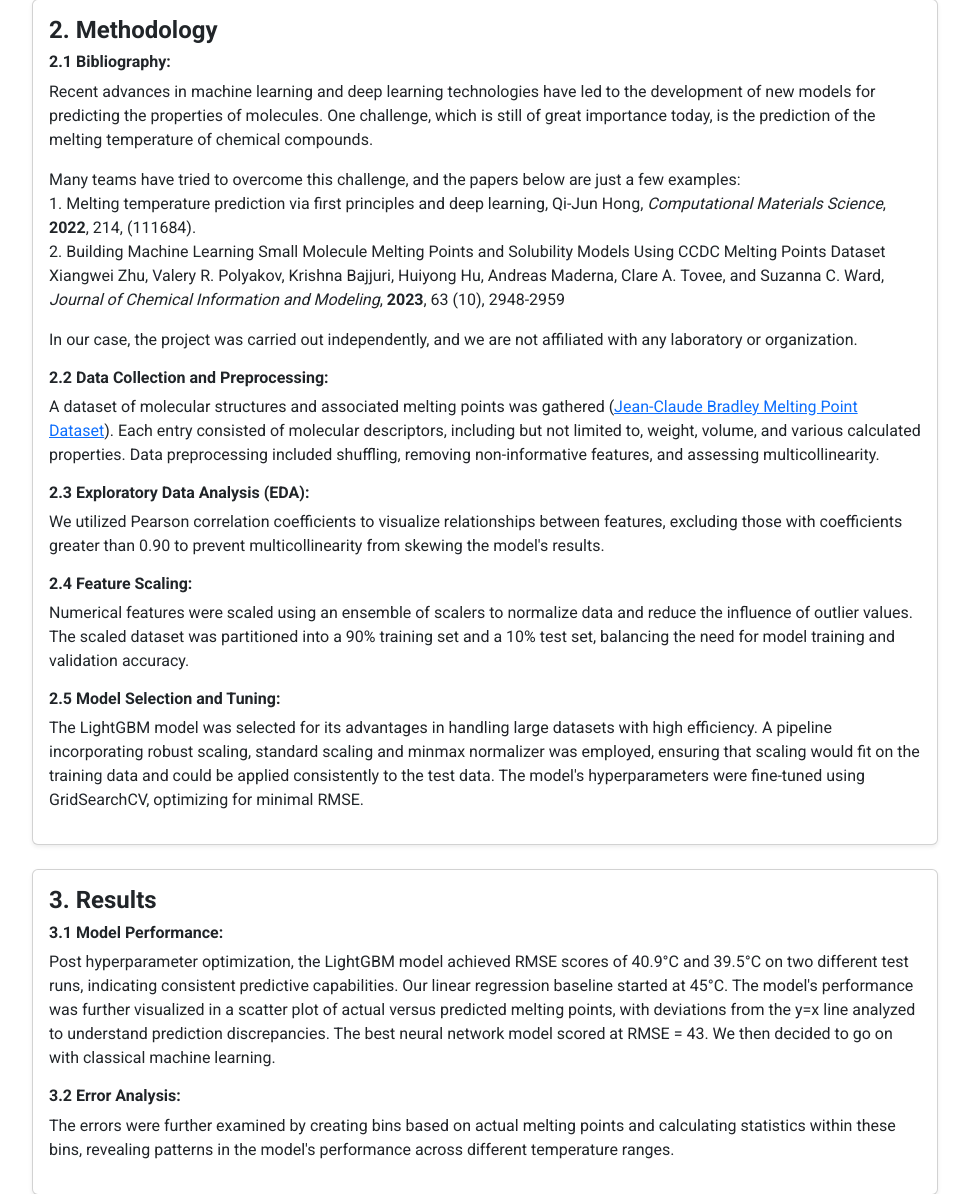
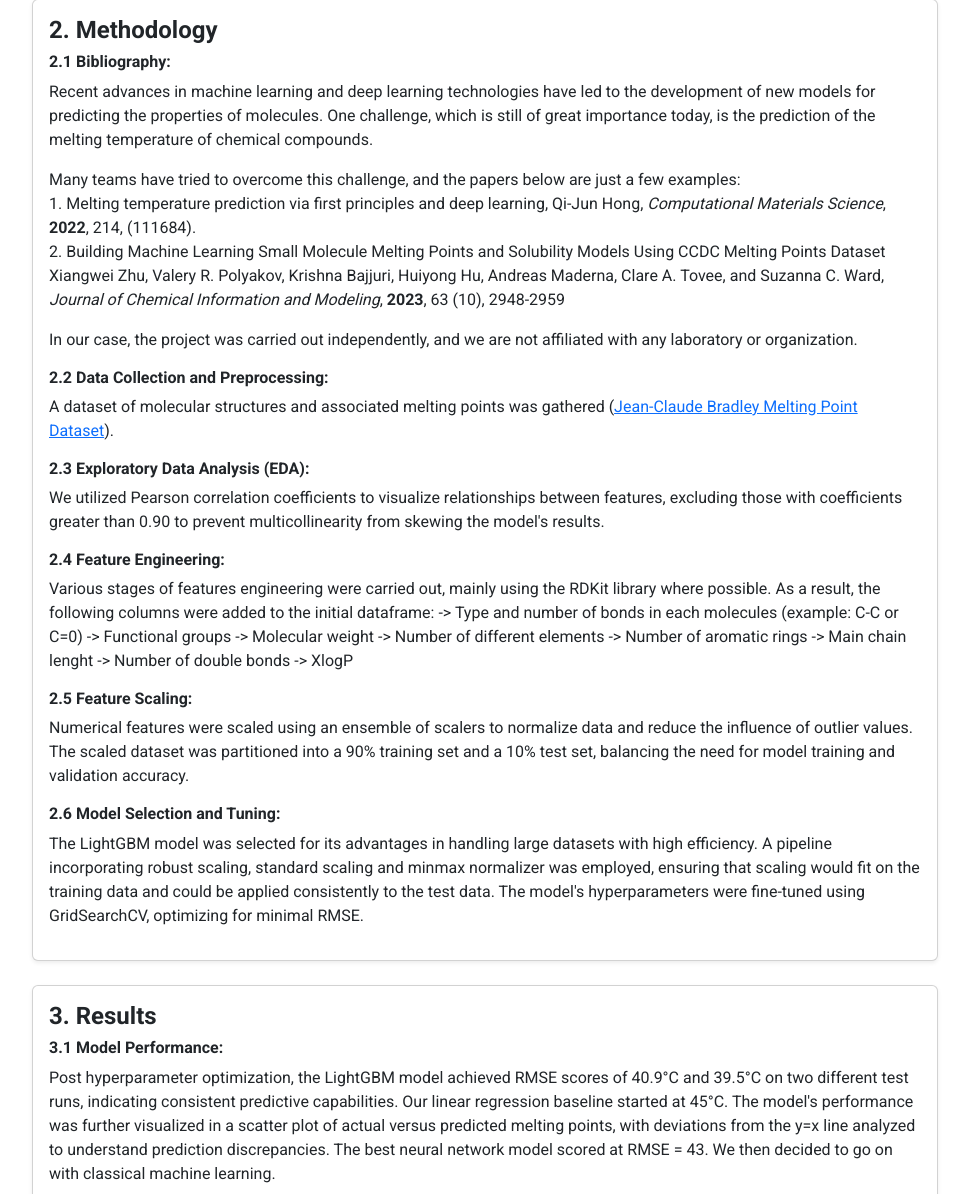
Before and after one commit to lccopy/Melting-point-predictor-UI, a Flask app: page /method in a window 1280 px wide. Shown: the part 807-2001 px from the top of the page, without its empty margins (155-1124 px from the left). Run offline with Flask 3, Linux system fonts and the light colour scheme.

Commit message:
change the file method

```diff
--- a/templates/method.html
+++ b/templates/method.html
@@ -53,19 +53,31 @@
                     <p>
                       A dataset of molecular structures and associated melting points was gathered
                       (<a href="http://dx.doi.org/10.6084/m9.figshare.1031637" target="_blank">Jean-Claude Bradley Melting Point Dataset</a>).
-                      Each entry consisted of molecular descriptors, including but not limited to, weight, volume, and various calculated properties. Data preprocessing included shuffling, removing non-informative features, and assessing multicollinearity.
                     </p>
 
                     <h3 class="h6 fw-bold">2.3 Exploratory Data Analysis (EDA):</h3>
                     <p>We utilized Pearson correlation coefficients to visualize relationships between features, excluding those with coefficients greater than 0.90 to prevent multicollinearity from skewing the model's results.</p>
 
-                    <h3 class="h6 fw-bold">2.4 Feature Scaling:</h3>
+                    <h3 class="h6 fw-bold">2.4 Feature Engineering:</h3>
+                    <p>
+                      Various stages of features engineering were carried out, mainly using the RDKit library where possible. As a result, the following columns were added to the initial dataframe:
+                      -> Type and number of bonds in each molecules (example: C-C or C=0)
+                      -> Functional groups
+                      -> Molecular weight
+                      -> Number of different elements
+                      -> Number of aromatic rings
+                      -> Main chain lenght
+                      -> Number of double bonds
+                      -> XlogP
+                    </p>
+
+                    <h3 class="h6 fw-bold">2.5 Feature Scaling:</h3>
                     <p>
                         Numerical features were scaled using an ensemble of scalers to normalize data and reduce the influence of outlier values. The scaled dataset was partitioned into a 90% training set and a 10% test set, balancing the
                         need for model training and validation accuracy.
                     </p>
 
-                    <h3 class="h6 fw-bold">2.5 Model Selection and Tuning:</h3>
+                    <h3 class="h6 fw-bold">2.6 Model Selection and Tuning:</h3>
                     <p>
                         The LightGBM model was selected for its advantages in handling large datasets with high efficiency. A pipeline incorporating robust scaling, standard scaling and minmax normalizer was employed, ensuring that scaling
                         would fit on the training data and could be applied consistently to the test data. The model's hyperparameters were fine-tuned using GridSearchCV, optimizing for minimal RMSE.
```
